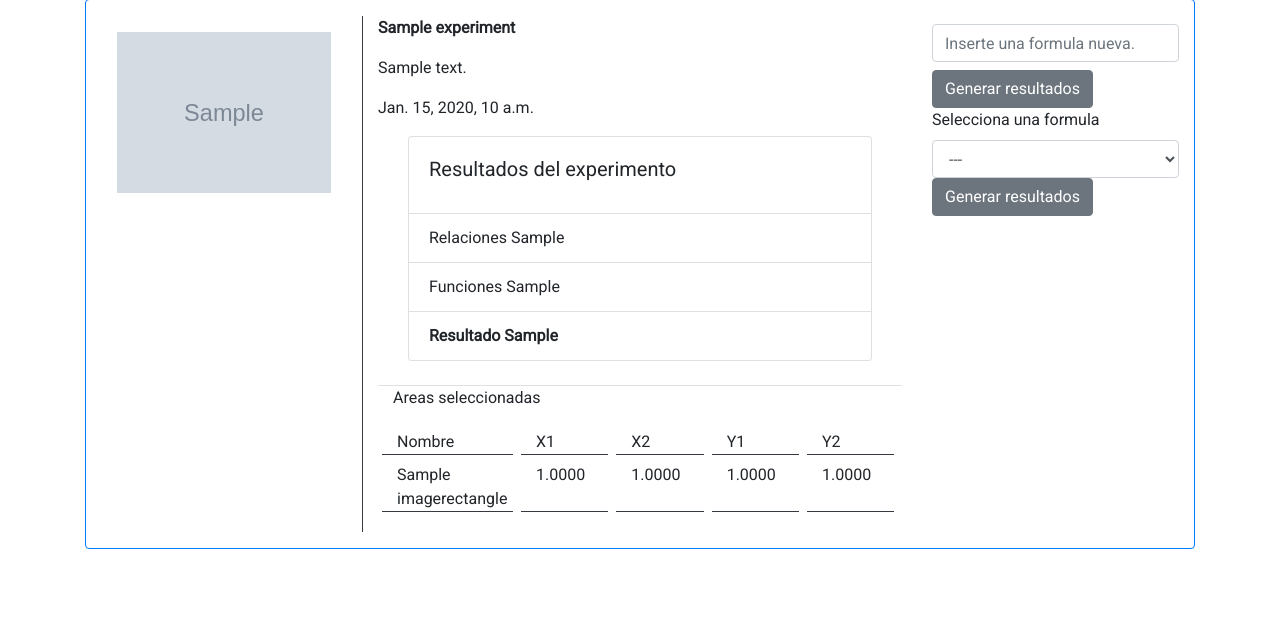
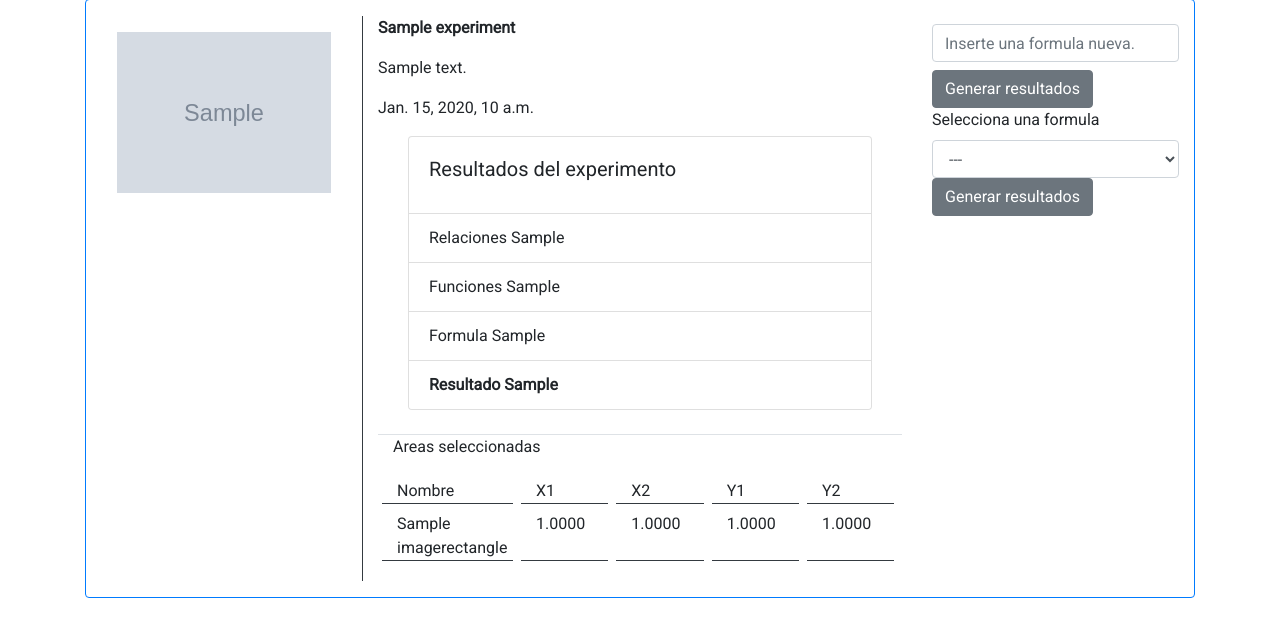
Before and after one commit to AriRodriguezCruz/mcfgpr, a Django app: page /results/ in a window 1280 px wide. Shown: the part 225-863 px from the top of the page. Before the commit the page ends 774 px from the top, so only its background shows below. Run offline with Django 3.2, Linux system fonts and the light colour scheme; tables that the repository leaves empty hold one stand-in row (values such as "Sample post"); grey boxes marked "Sample" are stand-in pictures; some libraries are stand-ins or nearby versions.

Commit message:
mostrar formula y fast fix

```diff
--- a/gazepattern/eyedetector/models.py
+++ b/gazepattern/eyedetector/models.py
@@ -37,6 +37,7 @@
 	functions = models.CharField(max_length=5000, blank=True, null=True)
 	relations = models.CharField(max_length=5000, blank=True, null=True)
 	result = models.CharField(max_length=5000, blank=True, null=True)
+	phi = models.CharField(max_length=500, blank=True, null=True)
 	created_on = models.DateTimeField(auto_now_add=True)
 
 	def __str__(self):
--- a/gazepattern/eyedetector/views.py
+++ b/gazepattern/eyedetector/views.py
@@ -147,6 +147,7 @@
 				experiment.relations = str(relations)
 				experiment.functions = str(functions)
 				experiment.result = str(result)
+				experiment.phi = str(formula)
 				experiment.save()
 				if not str(formula) in [experimentfunction.function for experimentfunction in experiment.experimentfunctions.all()]:
 					experiment_function = ExperimentFunction()
--- a/gazepattern/templates/eyedetector/results.html
+++ b/gazepattern/templates/eyedetector/results.html
@@ -33,7 +33,10 @@
 									    <li class="list-group-item">Relaciones {{ experiment.relations }} </li>
 									</ul>
 									<ul class="list-group list-group-flush">
-									    <li class="list-group-item">Funciones {{ experiment.relations }} </li>
+									    <li class="list-group-item">Funciones {{ experiment.functions }} </li>
+									</ul>
+									<ul class="list-group list-group-flush">
+									    <li class="list-group-item">Formula {{ experiment.phi }} </li>
 									</ul>
 									<ul class="list-group list-group-flush">
 									    <li class="list-group-item font-weight-bold">Resultado {{ experiment.result }} </li>
@@ -79,8 +82,8 @@
 										<option value="{{ obj.function }}">{{ obj }}</option>
 									{% endfor %}
 								</select>
+								<button target="_blank" class="btn btn-secondary">Generar resultados</button>
 							{% endif %}
-							<button target="_blank" class="btn btn-secondary">Generar resultados</button>
 						</form>
 				</div>
 			</div>
```
Also changed, not shown: gazepattern/eyedetector/migrations/0014_experiment_phi.py (added).
